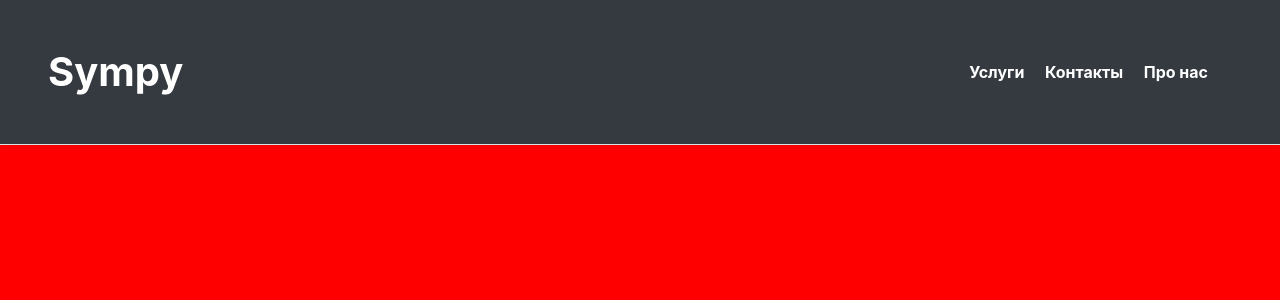
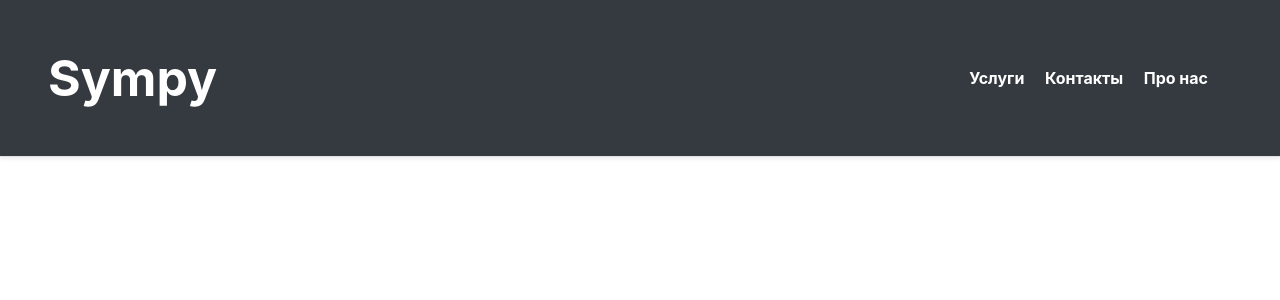
Before and after one commit to valentin1991/homework15, a Django app: template main/templates/main/main.html in a window 1280 px wide. Shown: the top 300 px of the page. Run offline with Django 3.2, Linux system fonts and the light colour scheme; the template is opened without the code that fills it, so the values that code supplies are empty; some libraries are stand-ins or nearby versions.

Commit message:
homework15

```diff
--- a/main/static/main/main.css
+++ b/main/static/main/main.css
@@ -1,3 +1,11 @@
-body{
-  background-color: red;
+.logo{
+  float: left;
+  position: relative;
+  font-size: 50px;
+  /* transition:  2s; */
+
 }
+
+.logo:hover{
+  font-size: 70px;
+}
--- a/main/templates/main/main.html
+++ b/main/templates/main/main.html
@@ -11,7 +11,7 @@
 </head>
 <body>
   <div class="d-flex flex-column flex-md-row align-items-center  p-5 px-md-5 mb-3 bg-dark border-bottom shadow-sm">
-    <h1 class="my-0 mr-md-auto font-weight-bold text-white">Sympy</h1>
+    <h1 class=" logo my-0 mr-md-auto font-weight-bold text-white">Sympy</h1>
     <nav class="my-2 my-md-0 mr-md-3">
       <a class="p-2 text-white text-decoration-none " href="#"><b>Услуги</b></a>
       <a class="p-2 text-white text-decoration-none" href="#"><b>Контакты</b></a>
```
